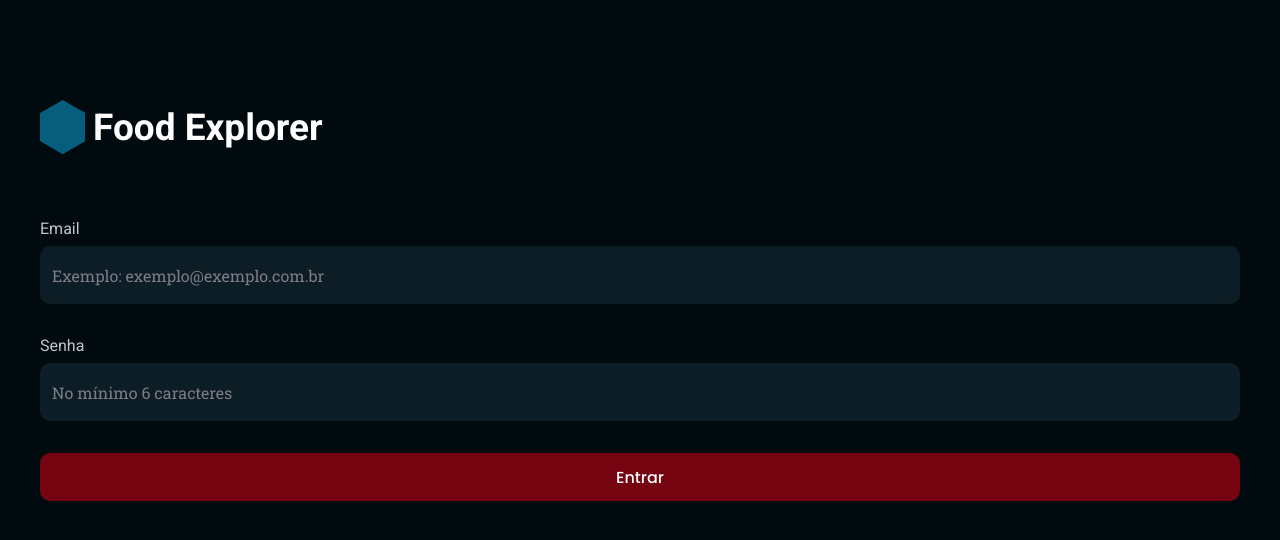
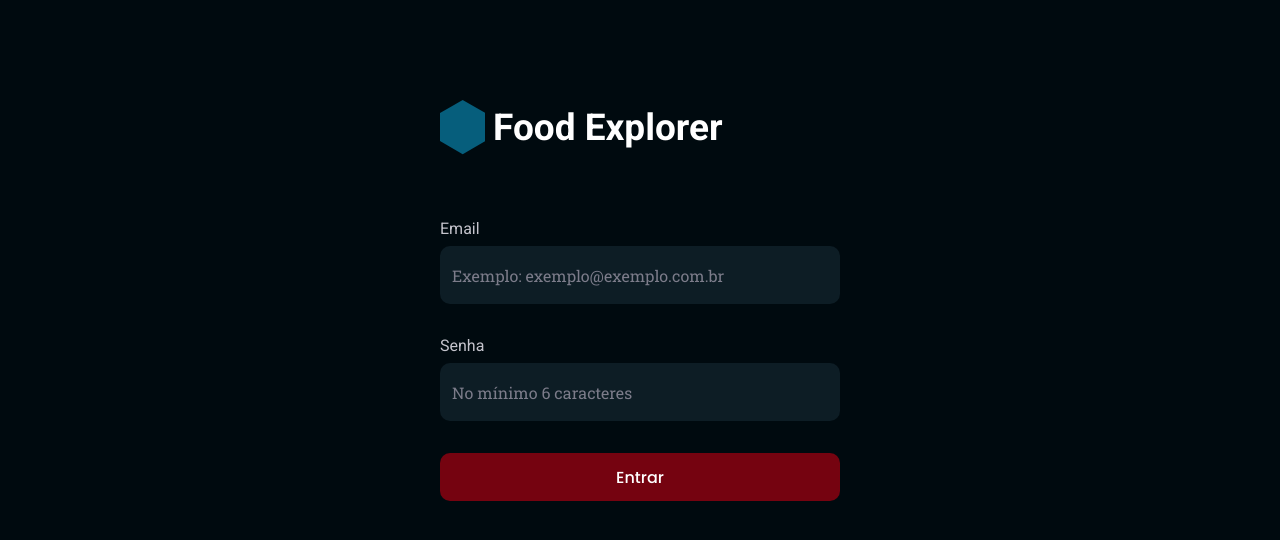
Before and after one commit to AdrielKlem/food-explorer-frontend, a React (Vite) app: page / in a window 1280 px wide. Shown: the top 540 px of the page. Built offline with nearby package versions, Linux system fonts and the light colour scheme.

Commit message:
update SignIn Container padding

```diff
--- a/src/pages/SignIn/styles.js
+++ b/src/pages/SignIn/styles.js
@@ -7,15 +7,15 @@ export const Container = styled.div`
     align-items: stretch;
     flex-direction: column;
 
+    max-width: 48rem;
     padding: 0 clamp(4rem, 1vw + 2rem, 6rem);
-
     margin: 10rem auto;
 `
 
 export const Form = styled.form`
-
     display: flex;
     flex-direction: column;
+    align-items: center;
     justify-content: center;
     gap: 3.2rem;
 
```
